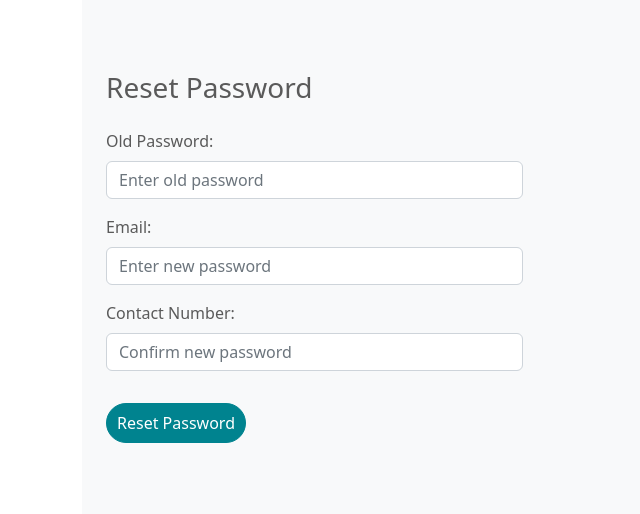
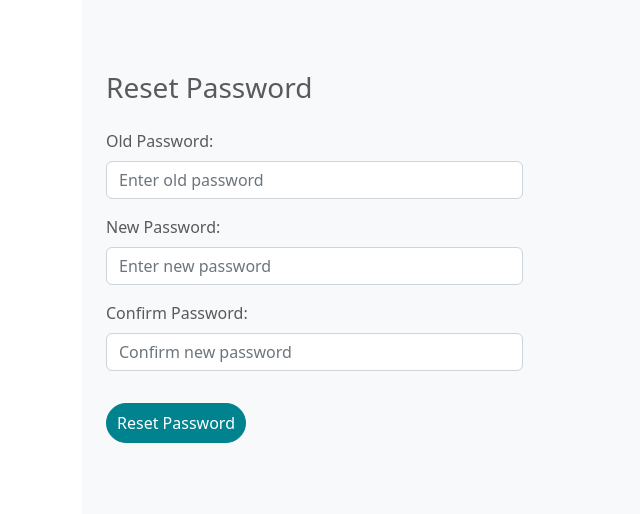
Before and after one commit to rodrigobivarazevedo/EHR_SYSTEM, a PHP site: page /MyFastCARE/profile.php in a window 1280 px wide, after a click on "Security". Shown: the part 284-798 px from the top of the page, without its empty margins (0-640 px from the left). Run offline with PHP 8.4, Linux system fonts and the light colour scheme; the visitor is signed in with stand-in values (Sample User, id 1); some libraries are stand-ins or nearby versions.

```diff
--- a/js/doctor_health_records.js
+++ b/js/doctor_health_records.js
@@ -88,7 +88,7 @@ function updateCardUI(data) {
             <div class="col">
                 <div class="card shadow-sm">
                     <div class="card-body">
-                        <h5 class="card-title">ID: ${record.RecordID} Date: ${record.DateRecorded}</h5>
+                        <h5 class="card-title">Date: ${record.DateRecorded} ID: ${record.RecordID}</h5>
                         <p class="card-text">PatientID: ${record.PatientID}</p>
                         <p class="card-text">Diagnosis: ${record.diagnosis}</p>
 
--- a/ui/MyFastCARE/profile.php
+++ b/ui/MyFastCARE/profile.php
@@ -145,11 +145,11 @@ if (!isset($_SESSION['UserID'])) {
                                             <input type="password" class="form-control" id="old_password" placeholder="Enter old password" required>
                                         </div>
                                         <div class="mb-3">
-                                            <label for="new_password" class="form-label">Email:</label>
+                                            <label for="new_password" class="form-label">New Password:</label>
                                             <input type="password" class="form-control" id="new_password" placeholder="Enter new password" required>
                                         </div>
                                         <div class="mb-3">
-                                            <label for="confirm_password" class="form-label">Contact Number:</label>
+                                            <label for="confirm_password" class="form-label">Confirm Password:</label>
                                             <input type="password" class="form-control" id="confirm_password" placeholder="Confirm new password" required>
                                         </div>
                                 </form>
```
